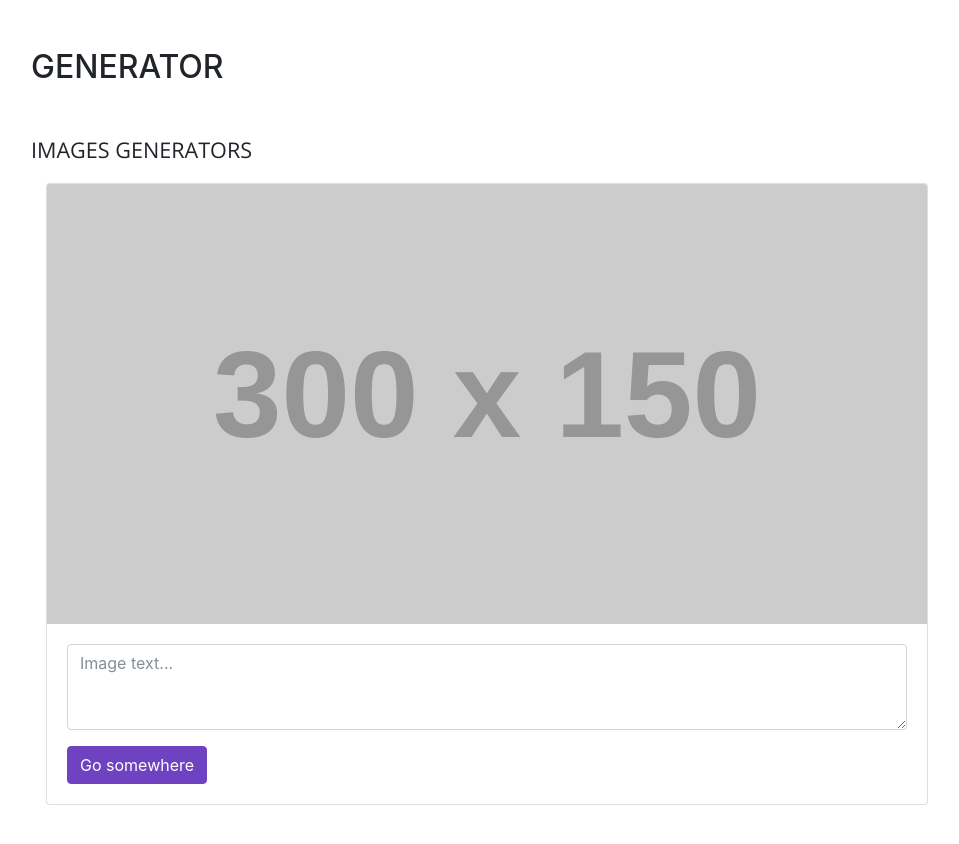
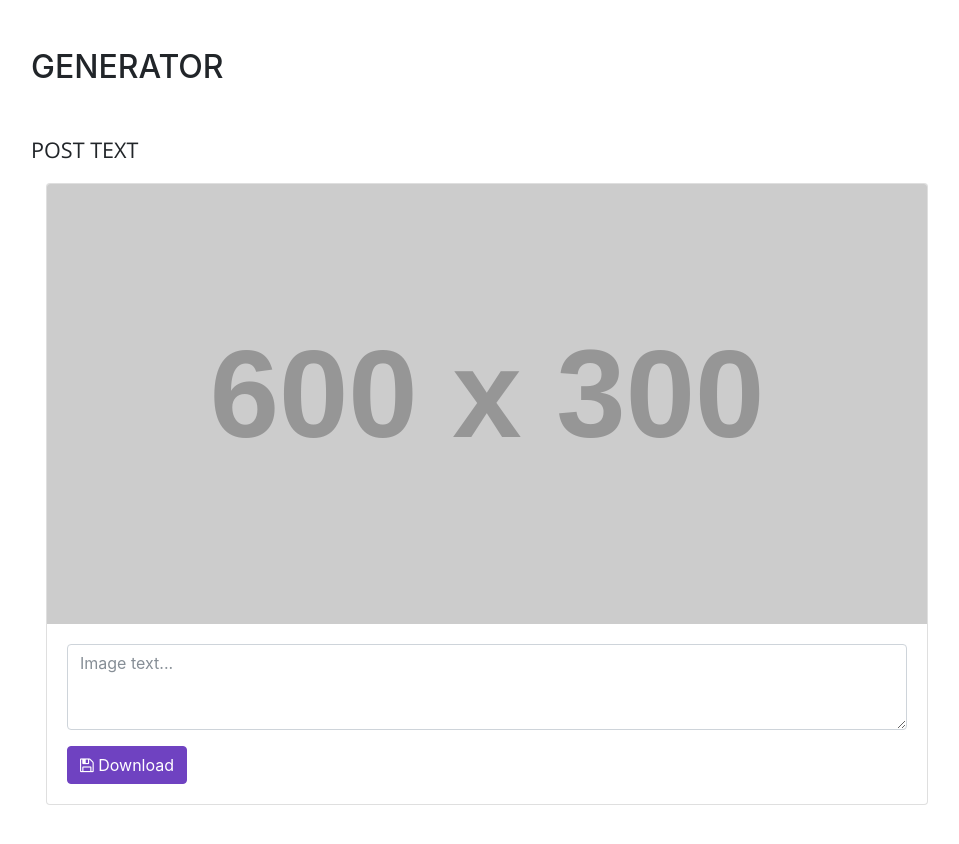
Before and after one commit to gebeto/jailgeek-tools, a website: page index.html in a window 1280 px wide. Shown: the part 1600-2444 px from the top of the page, without its empty margins (289-1248 px from the left). Drawn offline with nearby package versions, Linux system fonts and the light colour scheme; placeholder pictures from the web are drawn by us; a web font is replaced by a local one.

Commit message:
add save icon on form

```diff
--- a/index.html
+++ b/index.html
@@ -128,18 +128,18 @@
       <section class="resume-section p-3 p-lg-5 d-flex flex-column" id="generators">
         <div class="my-auto">
           <h2 class="mb-5">Generator</h2>
-          <div class="subheading mb-3">Images generators</div>
 
+          <div class="subheading mb-3">Post text</div>
           <div class="col-md-12">
             <div class="card">
-              <img class="card-img-top" src="https://dummyimage.com/300x150/000/fff" alt="Card image cap">
+              <img class="card-img-top" src="https://dummyimage.com/600x300/000/fff" alt="Card image cap">
               <div class="card-body">
                 <!-- <h5 class="card-title">Card title</h5> -->
                 <!-- <p class="card-text">Some quick example text to build on the card title and make up the bulk of the card's content.</p> -->
                 <p class="card-text">
                   <textarea class="form-control" rows="3" placeholder="Image text..."></textarea>
                 </p>
-                <button class="btn btn-primary">Go somewhere</button>
+                <button class="btn btn-primary"><i class="fa fa-save"></i> Download</button>
               </div>
             </div>
           </div>
```
